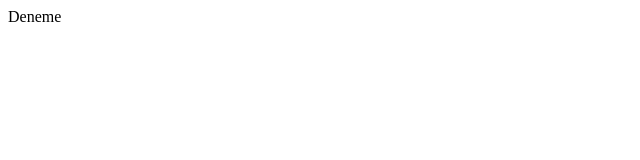
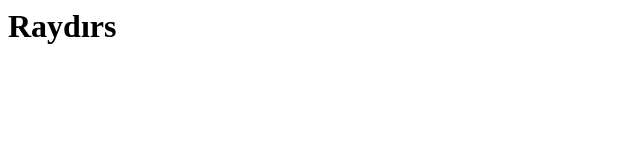
Before and after one commit to ErenKeles0/website, a plain HTML site: page index.html in a window 1280 px wide. Shown: the whole page, without its empty margins (0-640 px from the left). Drawn offline with Linux system fonts and the light colour scheme.

Commit message:
raydırs

```diff
--- a/index.html
+++ b/index.html
@@ -1,6 +1,6 @@
 <html>
 <head></head>
 <body>
-<span>Deneme</span>
+<h1>Raydırs</h1>
 </body>
 </html>
```
